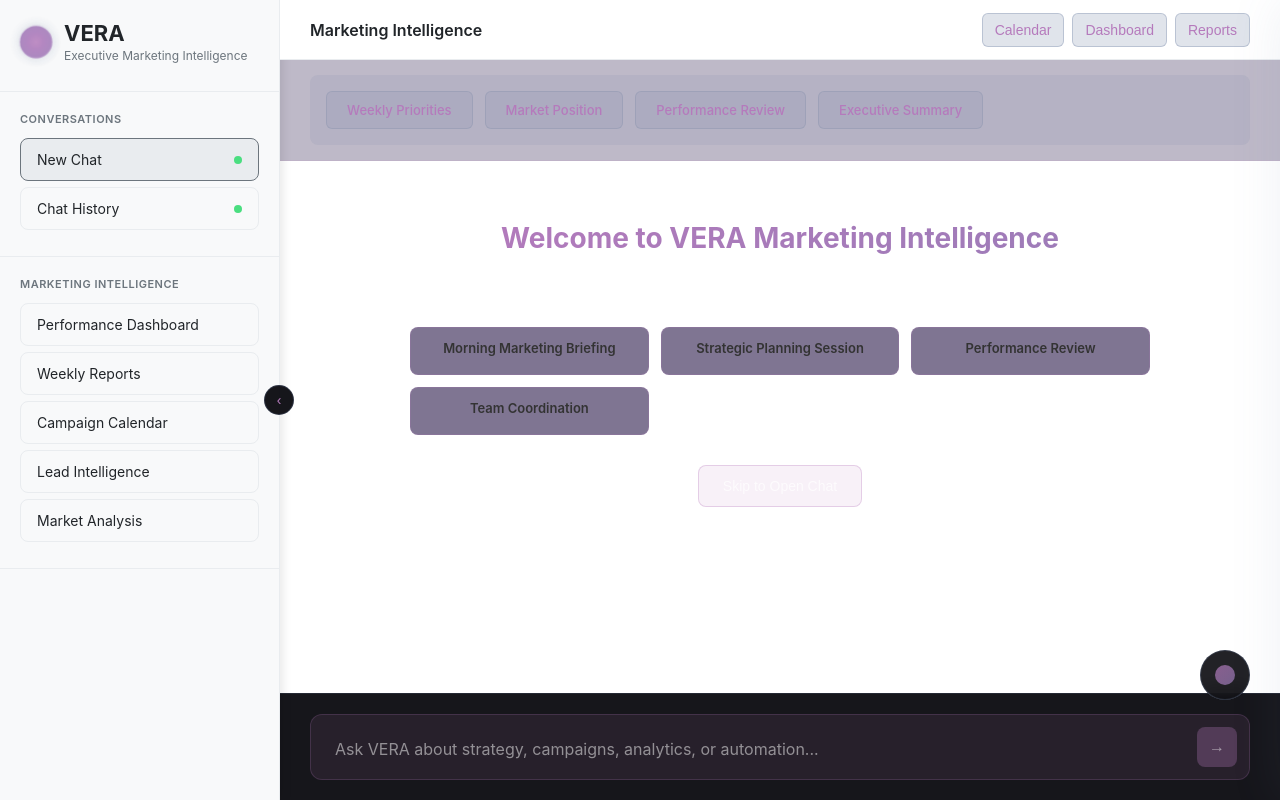
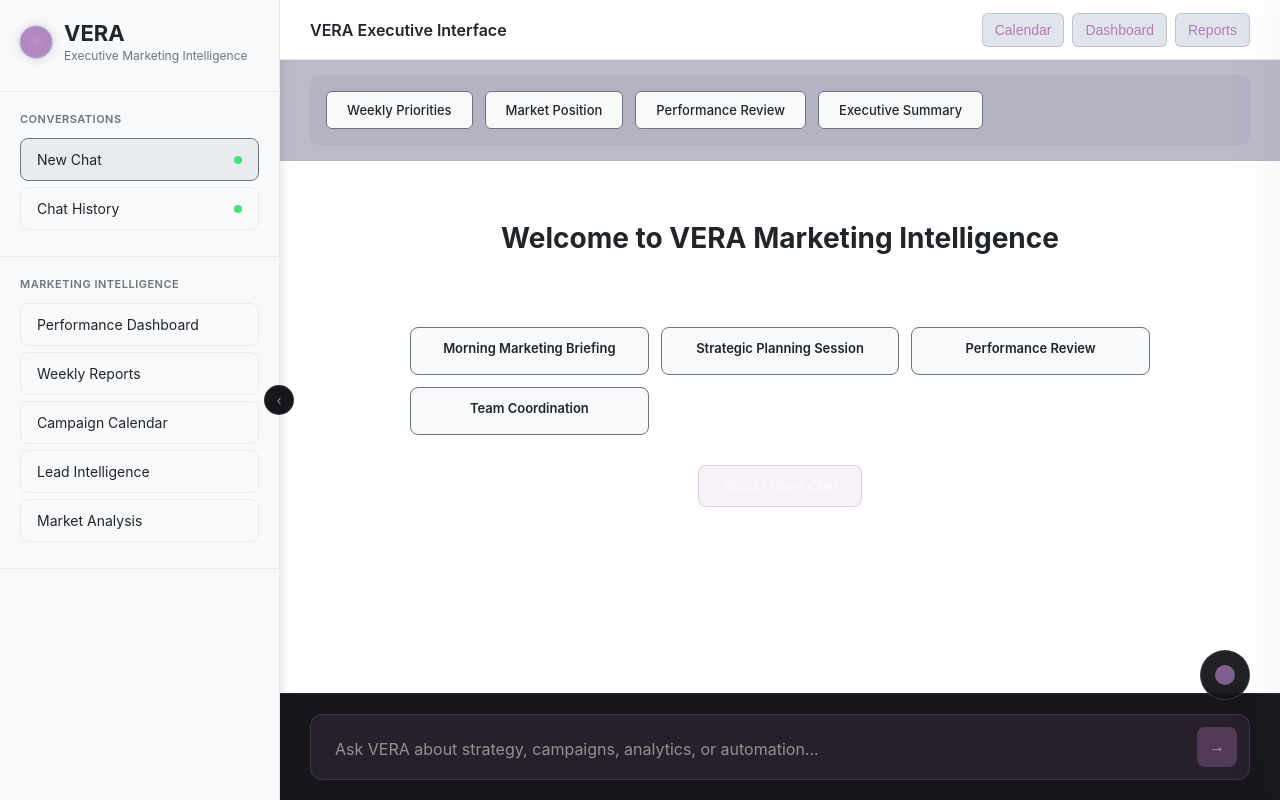
Before and after one commit to VeraNeural/VERA-Marketing-Intelligence, a website: page public/index.html in a window 1280 px wide. Drawn offline with Linux system fonts and the light colour scheme.

Commit message:
FIX MIDDLE SECTION - READABLE TEXT AND BUTTONS
FIXED UNREADABLE MIDDLE SECTION:
- Header title: Changed 'Marketing Intelligence' to 'VERA Executive Interface'
- Quick buttons: Changed from purple #b57abc to black #212529 text
- Quick buttons: Solid backgrounds #f8f9fa instead of transparent
- Quick cards: Light backgrounds instead of dark purple rgba(42,26,74,0.6)
- Title text: Removed transparent gradient, now solid black #212529
- Card titles: Dark text #212529 for visibility

MIDDLE SECTION NOW READABLE:
- All text has proper contrast
- All buttons are clearly visible
- No more washed out transparent elements

```diff
--- a/public/index.html
+++ b/public/index.html
@@ -563,10 +563,10 @@
 
         .quick-btn {
             padding: 10px 20px;
-            background: rgba(100, 120, 156, 0.1);
-            border: 1px solid rgba(100, 120, 156, 0.2);
+            background: #f8f9fa;
+            border: 1px solid #6c757d;
             border-radius: 6px;
-            color: #b57abc;
+            color: #212529;
             font-size: 13px;
             font-weight: 500;
             white-space: nowrap;
@@ -575,8 +575,8 @@
         }
 
         .quick-btn:hover {
-            background: rgba(100, 120, 156, 0.2);
-            border-color: rgba(100, 120, 156, 0.3);
+            background: #e9ecef;
+            border-color: #495057;
         }
 
         /* Chat Area */
@@ -995,12 +995,8 @@
         .quick-start-title {
             font-size: 28px;
             font-weight: 700;
-            color: #333;
+            color: #212529;
             margin-bottom: 12px;
-            background: linear-gradient(135deg, #b57abc 0%, #9b7cb8 100%);
-            -webkit-background-clip: text;
-            background-clip: text;
-            -webkit-text-fill-color: transparent;
         }
 
         .quick-start-subtitle {
@@ -1017,8 +1013,8 @@
         }
 
         .quick-start-card {
-            background: rgba(42, 26, 74, 0.6);
-            border: 1px solid rgba(181, 122, 188, 0.2);
+            background: #f8f9fa;
+            border: 1px solid #6c757d;
             border-radius: 8px;
             padding: 12px 14px;
             cursor: pointer;
@@ -1059,7 +1055,7 @@
         .quick-start-card-title {
             font-size: 13px;
             font-weight: 600;
-            color: #333;
+            color: #212529;
             margin-bottom: 6px;
         }
 
@@ -1226,7 +1222,7 @@
     <div class="main-content">
         <div class="header">
             <button class="mobile-menu-btn" onclick="toggleSidePanel()">Menu</button>
-            <div class="header-title">Marketing Intelligence</div>
+            <div class="header-title">VERA Executive Interface</div>
             <div class="header-actions">
                 <button class="header-action-btn" onclick="openCalendar()" title="Calendar">
                     Calendar
```
